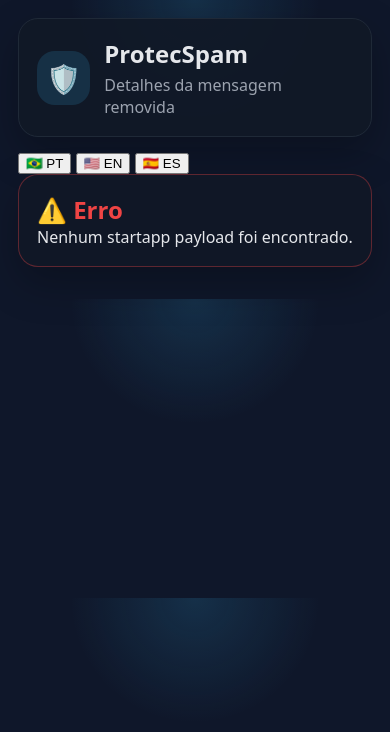
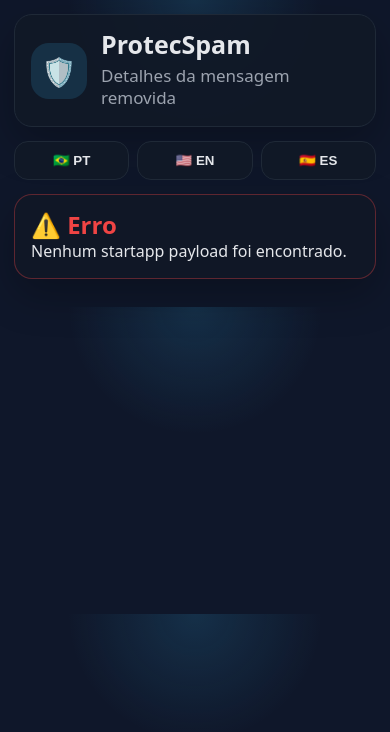
Before and after one commit to elenilda10/protecspamsite, a website: page index.html in a window 390 px wide. Drawn offline with Linux system fonts and the light colour scheme.

Commit message:
Update style.css

```diff
--- a/style.css
+++ b/style.css
@@ -7,13 +7,18 @@
   --border: #1f2937;
   --danger: #ef4444;
   --blue: #38bdf8;
+  --green: #22c55e;
 }
 
-* { box-sizing: border-box; }
+* {
+  box-sizing: border-box;
+}
 
 body {
   margin: 0;
-  background: radial-gradient(circle at top, rgba(56, 189, 248, 0.15), transparent 35%), var(--bg);
+  background:
+    radial-gradient(circle at top, rgba(56, 189, 248, 0.15), transparent 35%),
+    var(--bg);
   color: var(--text);
   font-family: system-ui, -apple-system, BlinkMacSystemFont, "Segoe UI", sans-serif;
 }
@@ -40,22 +45,69 @@
   align-items: center;
 }
 
+.header-text {
+  min-width: 0;
+}
+
 .icon {
-  width: 54px;
-  height: 54px;
+  width: 64px;
+  height: 64px;
+  min-width: 64px;
   display: grid;
   place-items: center;
   border-radius: 18px;
   background: rgba(56, 189, 248, 0.15);
-  font-size: 28px;
+  font-size: 32px;
 }
 
-h1, h2, h3, p { margin: 0; }
-h1 { font-size: 24px; }
+h1, h2, h3, p {
+  margin: 0;
+}
 
-.header p, .alert p {
+h1 {
+  font-size: 28px;
+  line-height: 1.1;
+}
+
+h2 {
+  font-size: 26px;
+  line-height: 1.2;
+}
+
+h3 {
+  font-size: 22px;
+  line-height: 1.2;
+}
+
+.header p,
+.alert p {
   color: var(--muted);
-  margin-top: 4px;
+  margin-top: 6px;
+  font-size: 17px;
+  line-height: 1.35;
+}
+
+.lang-switch {
+  display: grid;
+  grid-template-columns: repeat(3, 1fr);
+  gap: 8px;
+  margin-bottom: 14px;
+}
+
+.lang-switch button {
+  border: 1px solid var(--border);
+  background: rgba(17, 24, 39, 0.92);
+  color: var(--text);
+  border-radius: 14px;
+  padding: 11px 8px;
+  font-weight: 800;
+  cursor: pointer;
+}
+
+.lang-switch button.active {
+  background: var(--blue);
+  color: #00111f;
+  border-color: var(--blue);
 }
 
 .loading {
@@ -73,22 +125,41 @@
   animation: spin 0.8s linear infinite;
 }
 
-@keyframes spin { to { transform: rotate(360deg); } }
+@keyframes spin {
+  to {
+    transform: rotate(360deg);
+  }
+}
 
-.alert { border-color: rgba(239, 68, 68, 0.35); }
-.alert h2 { color: var(--danger); }
+.alert {
+  border-color: rgba(239, 68, 68, 0.35);
+}
+
+.alert h2 {
+  color: var(--danger);
+}
 
 .row {
   display: grid;
   grid-template-columns: 110px 1fr;
   gap: 10px;
-  padding: 10px 0;
+  padding: 13px 0;
   border-bottom: 1px solid var(--border);
 }
 
-.row:last-child { border-bottom: 0; }
-.row span { color: var(--muted); }
-.row b { word-break: break-word; }
+.row:last-child {
+  border-bottom: 0;
+}
+
+.row span {
+  color: var(--muted);
+  font-size: 16px;
+}
+
+.row b {
+  word-break: break-word;
+  font-size: 16px;
+}
 
 pre {
   white-space: pre-wrap;
@@ -100,6 +171,8 @@
   line-height: 1.45;
   color: var(--text);
   margin: 12px 0 0;
+  font-size: 15px;
+  font-family: ui-monospace, SFMono-Regular, Menlo, Monaco, Consolas, "Liberation Mono", monospace;
 }
 
 .actions button {
@@ -110,13 +183,17 @@
   background: var(--blue);
   color: #00111f;
   font-weight: 800;
-  font-size: 15px;
+  font-size: 16px;
   cursor: pointer;
 }
 
-.error { border-color: rgba(239, 68, 68, 0.35); }
-.error h2 { color: var(--danger); }
-.hidden { display: none; }
+.error {
+  border-color: rgba(239, 68, 68, 0.35);
+}
+
+.error h2 {
+  color: var(--danger);
+}
 
 .media-box {
   margin-top: 12px;
@@ -125,7 +202,7 @@
 .media-label {
   color: var(--muted);
   margin-bottom: 10px;
-  font-size: 14px;
+  font-size: 15px;
 }
 
 .media-preview {
@@ -149,3 +226,37 @@
   font-weight: 800;
   margin-top: 10px;
 }
+
+.hidden {
+  display: none;
+}
+
+@media (max-width: 420px) {
+  .app {
+    padding: 14px;
+  }
+
+  .card {
+    padding: 16px;
+    border-radius: 18px;
+  }
+
+  .icon {
+    width: 56px;
+    height: 56px;
+    min-width: 56px;
+    font-size: 28px;
+  }
+
+  h1 {
+    font-size: 25px;
+  }
+
+  h2 {
+    font-size: 24px;
+  }
+
+  .row {
+    grid-template-columns: 100px 1fr;
+  }
+}
```
